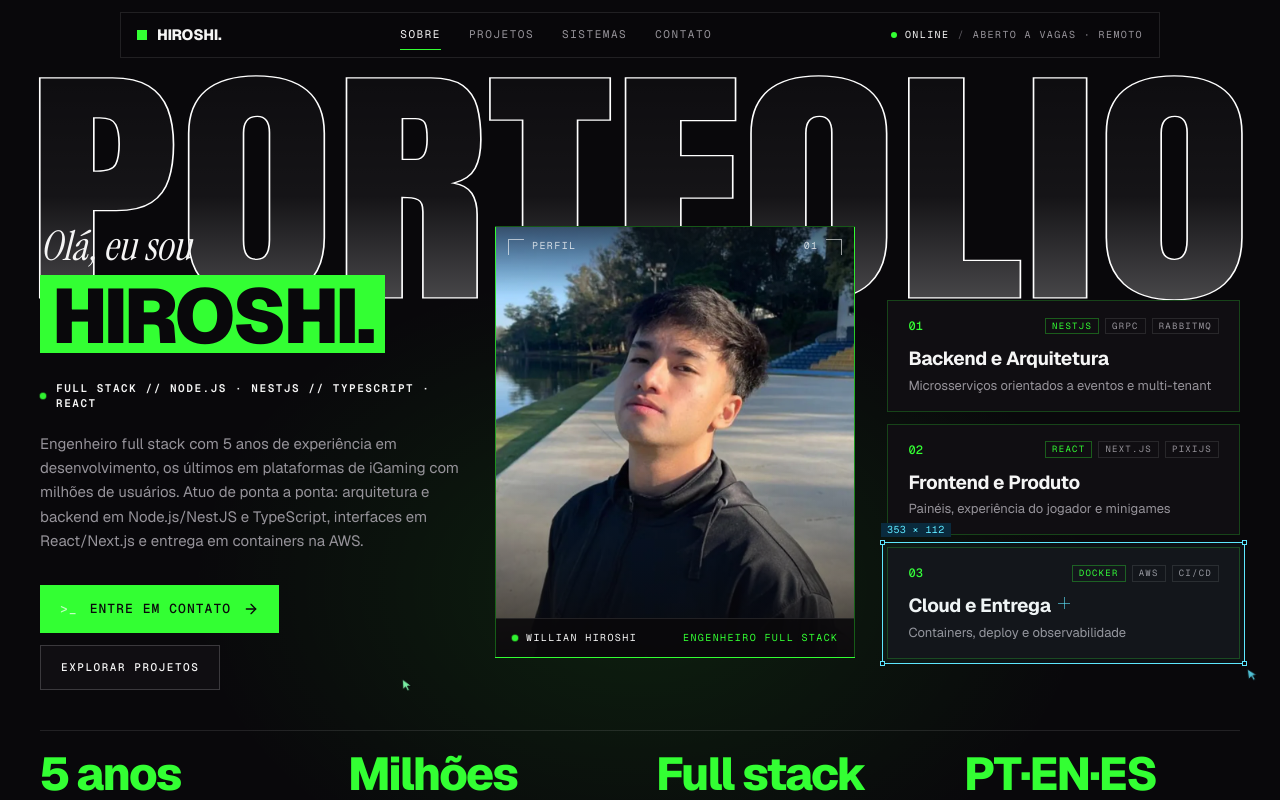
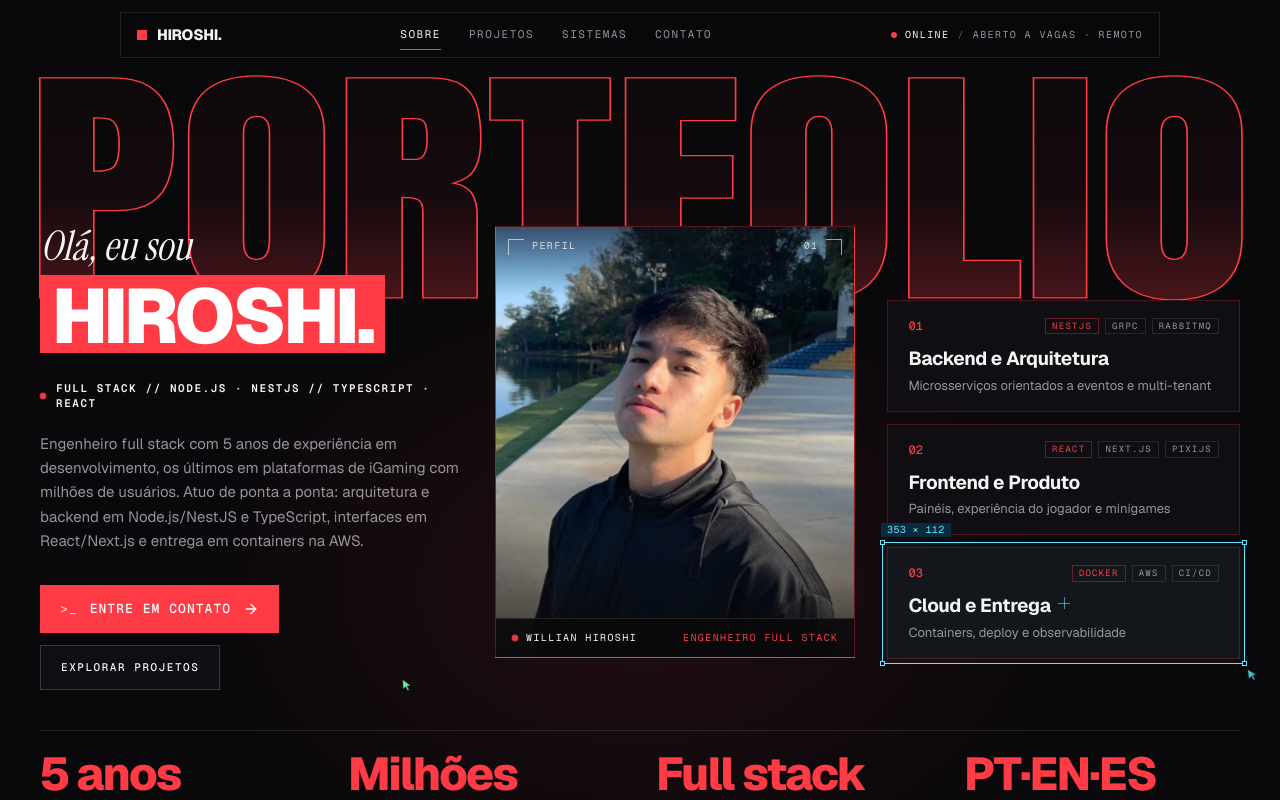
Before and after one commit to fkdhiro/portfolio, a Next.js app: page / in a window 1280 px wide. Shown: the top 800 px of the page. Built offline with nearby package versions, Linux system fonts and the light colour scheme.

Commit message:
style(portfolio): volta as cores do visual base, mantendo a foto colorida

```diff
--- a/src/app/globals.css
+++ b/src/app/globals.css
@@ -4,14 +4,14 @@
   --color-bg: #09080b;
   --color-surface: #100e12;
   --color-surface-2: #151013;
-  --color-red: #33ff33;
-  --color-red-deep: #1a8c1a;
+  --color-red: #ff3b45;
+  --color-red-deep: #d92633;
   --color-ink: #f5f5f5;
   --color-mute: #96939a;
   --color-dim: #5f5c64;
   --color-line: rgb(255 255 255 / 0.1);
   --color-line-strong: rgb(255 255 255 / 0.18);
-  --color-line-red: rgb(51 255 51 / 0.32);
+  --color-line-red: rgb(255 59 69 / 0.32);
 
   --font-sans: var(--font-geist-sans), "Inter", Arial, sans-serif;
   --font-mono: var(--font-geist-mono), "IBM Plex Mono", ui-monospace, monospace;
@@ -55,7 +55,7 @@ body {
 
 ::selection {
   background: var(--color-red);
-  color: #09080b;
+  color: #fff;
 }
 
 :focus-visible {
@@ -86,11 +86,11 @@ body {
   text-transform: uppercase;
 }
 
-/* Subtle green ambient light for selected sections. */
+/* Subtle wine ambient light for selected sections. */
 @utility ambient {
   background-image: radial-gradient(
     ellipse 60% 50% at 50% 0%,
-    rgb(51 255 51 / 0.06),
+    rgb(255 59 69 / 0.07),
     transparent 70%
   );
 }
@@ -98,8 +98,8 @@ body {
 /* Hairline grid used inside the portrait placeholder. */
 @utility blueprint {
   background-image:
-    linear-gradient(rgb(51 255 51 / 0.06) 1px, transparent 1px),
-    linear-gradient(90deg, rgb(51 255 51 / 0.06) 1px, transparent 1px);
+    linear-gradient(rgb(255 255 255 / 0.05) 1px, transparent 1px),
+    linear-gradient(90deg, rgb(255 255 255 / 0.05) 1px, transparent 1px);
   background-size: 24px 24px;
 }
 
@@ -124,11 +124,11 @@ body {
   0%,
   100% {
     opacity: 1;
-    box-shadow: 0 0 0 0 rgb(51 255 51 / 0.55);
+    box-shadow: 0 0 0 0 rgb(255 59 69 / 0.55);
   }
   50% {
     opacity: 0.7;
-    box-shadow: 0 0 0 4px rgb(51 255 51 / 0);
+    box-shadow: 0 0 0 4px rgb(255 59 69 / 0);
   }
 }
 
--- a/src/app/page.tsx
+++ b/src/app/page.tsx
@@ -12,7 +12,7 @@ export default function Home() {
     <>
       <a
         href="#main"
-        className="micro sr-only z-[60] bg-red px-3 py-2 text-bg focus:not-sr-only focus:fixed focus:left-4 focus:top-4"
+        className="micro sr-only z-[60] bg-red px-3 py-2 text-white focus:not-sr-only focus:fixed focus:left-4 focus:top-4"
       >
         Pular para o conteúdo
       </a>
--- a/src/components/sections/Contact.tsx
+++ b/src/components/sections/Contact.tsx
@@ -16,7 +16,7 @@ export function Contact({ contact }: { contact: ContactType }) {
       className="relative overflow-hidden pb-24 pt-24 md:pb-32 md:pt-32"
     >
       <div
-        className="pointer-events-none absolute inset-x-0 bottom-0 h-[70%] bg-[radial-gradient(ellipse_55%_60%_at_50%_100%,rgba(51,255,51,0.10),transparent_70%)]"
+        className="pointer-events-none absolute inset-x-0 bottom-0 h-[70%] bg-[radial-gradient(ellipse_55%_60%_at_50%_100%,rgba(255,59,69,0.10),transparent_70%)]"
         aria-hidden="true"
       />
       <div className="shell relative">
--- a/src/components/sections/CopyEmailButton.tsx
+++ b/src/components/sections/CopyEmailButton.tsx
@@ -58,7 +58,7 @@ export function CopyEmailButton({ email, label, copiedLabel, errorLabel }: CopyE
         type="button"
         data-cursor-target="copy"
         onClick={onClick}
-        className="group inline-flex min-w-[16rem] items-center justify-center gap-3 bg-red px-6 py-4 text-[14px] font-semibold tracking-[-0.005em] text-bg transition-colors hover:bg-red-deep"
+        className="group inline-flex min-w-[16rem] items-center justify-center gap-3 bg-red px-6 py-4 text-[14px] font-semibold tracking-[-0.005em] text-white transition-colors hover:bg-red-deep"
       >
         <Icon size={16} strokeWidth={2} aria-hidden="true" />
         <span>{text}</span>
--- a/src/components/sections/Flagships.tsx
+++ b/src/components/sections/Flagships.tsx
@@ -27,7 +27,7 @@ export function Flagships({ flagships }: { flagships: FlagshipsType }) {
         <Reveal className="mt-14 md:mt-20">
           <article className="relative overflow-hidden border border-line-red bg-[#0c0a0d] p-5 md:p-10 xl:p-14">
             <div
-              className="pointer-events-none absolute -right-40 -top-40 h-[480px] w-[640px] bg-[radial-gradient(closest-side,rgba(51,255,51,0.09),transparent)]"
+              className="pointer-events-none absolute -right-40 -top-40 h-[480px] w-[640px] bg-[radial-gradient(closest-side,rgba(255,59,69,0.09),transparent)]"
               aria-hidden="true"
             />
 
--- a/src/components/sections/Hero.tsx
+++ b/src/components/sections/Hero.tsx
@@ -41,7 +41,7 @@ export function Hero({ profile }: { profile: Profile }) {
     <section id="top" aria-labelledby="hero-title" className="relative overflow-hidden pt-[72px] md:pt-[76px]">
       {/* Ambient wine light behind the portrait. */}
       <div
-        className="pointer-events-none absolute left-1/2 top-[30%] h-[640px] w-[900px] -translate-x-1/2 bg-[radial-gradient(closest-side,rgba(51,255,51,0.10),transparent)]"
+        className="pointer-events-none absolute left-1/2 top-[30%] h-[640px] w-[900px] -translate-x-1/2 bg-[radial-gradient(closest-side,rgba(255,59,69,0.10),transparent)]"
         aria-hidden="true"
       />
 
@@ -61,7 +61,7 @@ export function Hero({ profile }: { profile: Profile }) {
                 <span
                   data-cursor-target="name"
                   data-cursor-intro="name"
-                  className="mt-2 inline-block bg-red px-3 pb-1 pt-2 text-[clamp(48px,6vw,88px)] font-black leading-[0.86] tracking-[-0.045em] text-bg"
+                  className="mt-2 inline-block bg-red px-3 pb-1 pt-2 text-[clamp(48px,6vw,88px)] font-black leading-[0.86] tracking-[-0.045em] text-white"
                 >
                   {profile.name}
                 </span>
@@ -84,7 +84,7 @@ export function Hero({ profile }: { profile: Profile }) {
                 href={profile.primaryCta.href}
                 data-cursor-target="cta"
                 data-cursor-intro="cta"
-                className="group inline-flex items-center gap-3 whitespace-nowrap bg-red px-5 py-3.5 font-mono text-[13px] font-medium uppercase tracking-[0.08em] text-bg transition-colors hover:bg-red-deep"
+                className="group inline-flex items-center gap-3 whitespace-nowrap bg-red px-5 py-3.5 font-mono text-[13px] font-medium uppercase tracking-[0.08em] text-white transition-colors hover:bg-red-deep"
               >
                 <span className="text-white/70" aria-hidden="true">&gt;_</span>
                 {profile.primaryCta.label}
--- a/src/components/sections/HeroWordmark.tsx
+++ b/src/components/sections/HeroWordmark.tsx
@@ -34,9 +34,9 @@ export function HeroWordmark({ word = "PORTFOLIO" }: { word?: string }) {
       >
         <defs>
           <linearGradient id={GRADIENT_ID} x1="0" y1="0" x2="0" y2="1">
-            <stop offset="0%" stopColor="#ffffff" stopOpacity="0" />
-            <stop offset="52%" stopColor="#ffffff" stopOpacity="0.05" />
-            <stop offset="100%" stopColor="#ffffff" stopOpacity="0.42" />
+            <stop offset="0%" stopColor="#ff3b45" stopOpacity="0" />
+            <stop offset="52%" stopColor="#ff3b45" stopOpacity="0.05" />
+            <stop offset="100%" stopColor="#ff3b45" stopOpacity="0.42" />
           </linearGradient>
         </defs>
         <text
@@ -44,7 +44,7 @@ export function HeroWordmark({ word = "PORTFOLIO" }: { word?: string }) {
           y="0"
           fontSize="232"
           fill={`url(#${GRADIENT_ID})`}
-          stroke="#ffffff"
+          stroke="#ff3b45"
           strokeWidth="1.5"
           vectorEffect="non-scaling-stroke"
           className="wordmark-fill"
--- a/src/components/sections/LayerTabs.tsx
+++ b/src/components/sections/LayerTabs.tsx
@@ -65,10 +65,10 @@ export function LayerTabs({ layers, label }: { layers: Layer[]; label: string })
               tabIndex={selected ? 0 : -1}
               onClick={() => select(i)}
               className={`relative flex shrink-0 items-center gap-2 px-4 py-3.5 text-left transition-colors duration-200 focus-visible:-outline-offset-2 xl:flex-1 xl:shrink ${
-                selected ? "text-bg" : "text-mute hover:bg-white/[0.03] hover:text-ink"
+                selected ? "text-white" : "text-mute hover:bg-white/[0.03] hover:text-ink"
               }`}
             >
-              <span className={`relative font-mono text-[11px] ${selected ? "text-bg/70" : "text-red"}`}>
+              <span className={`relative font-mono text-[11px] ${selected ? "text-white/80" : "text-red"}`}>
                 {layer.code}
               </span>
               <span className="relative whitespace-nowrap text-[13px] font-semibold tracking-[-0.01em]">
--- a/src/components/sections/MatrixGrid.tsx
+++ b/src/components/sections/MatrixGrid.tsx
@@ -61,7 +61,7 @@ export function MatrixGrid({ matrix }: { matrix: Matrix }) {
                 if (f.id !== filter) withViewTransition(() => setFilter(f.id));
               }}
               className={`micro relative flex min-h-11 shrink-0 items-center gap-2 px-4 py-2.5 font-medium md:min-h-0 transition-colors duration-200 ${
-                active ? "text-bg" : "text-mute hover:text-ink"
+                active ? "text-white" : "text-mute hover:text-ink"
               }`}
             >
               {active ? (
@@ -72,7 +72,7 @@ export function MatrixGrid({ matrix }: { matrix: Matrix }) {
                 />
               ) : null}
               <span className="relative">{f.label}</span>
-              <span className={`relative font-mono text-[10px] ${active ? "text-bg/70" : "text-dim"}`}>
+              <span className={`relative font-mono text-[10px] ${active ? "text-white/70" : "text-dim"}`}>
                 {String(counts[f.id] ?? 0).padStart(2, "0")}
               </span>
             </button>
--- a/src/components/sections/PortraitPanel.tsx
+++ b/src/components/sections/PortraitPanel.tsx
@@ -21,7 +21,7 @@ const LINKS: [number, number][] = [
 ];
 
 /**
- * Editorial green/black portrait panel. Without a real photo it shows an
+ * Editorial red/black portrait panel. Without a real photo it shows an
  * abstract distributed-system topology — never a stock face.
  */
 export function PortraitPanel({ portrait }: { portrait: Portrait }) {
@@ -29,7 +29,7 @@ export function PortraitPanel({ portrait }: { portrait: Portrait }) {
     <figure
       data-cursor-target="portrait"
       data-cursor-intro="portrait"
-      className="group relative aspect-[4/5] w-full overflow-hidden border border-line-red bg-[linear-gradient(180deg,#33ff33_0%,#1a8c1a_38%,#0a2e0a_72%,#09080b_100%)] xl:aspect-[5/6]"
+      className="group relative aspect-[4/5] w-full overflow-hidden border border-line-red bg-[linear-gradient(180deg,#ff3b45_0%,#c4161f_38%,#3a0a10_72%,#09080b_100%)] xl:aspect-[5/6]"
     >
       {portrait.src ? (
         <Image
--- a/src/components/ui/TechBadge.tsx
+++ b/src/components/ui/TechBadge.tsx
@@ -6,7 +6,7 @@ type TechBadgeProps = {
 const tones = {
   neutral: "border-line text-mute",
   red: "border-line-red text-red",
-  solid: "border-red bg-red text-bg",
+  solid: "border-red bg-red text-white",
 } as const;
 
 export function TechBadge({ children, tone = "neutral" }: TechBadgeProps) {
```
